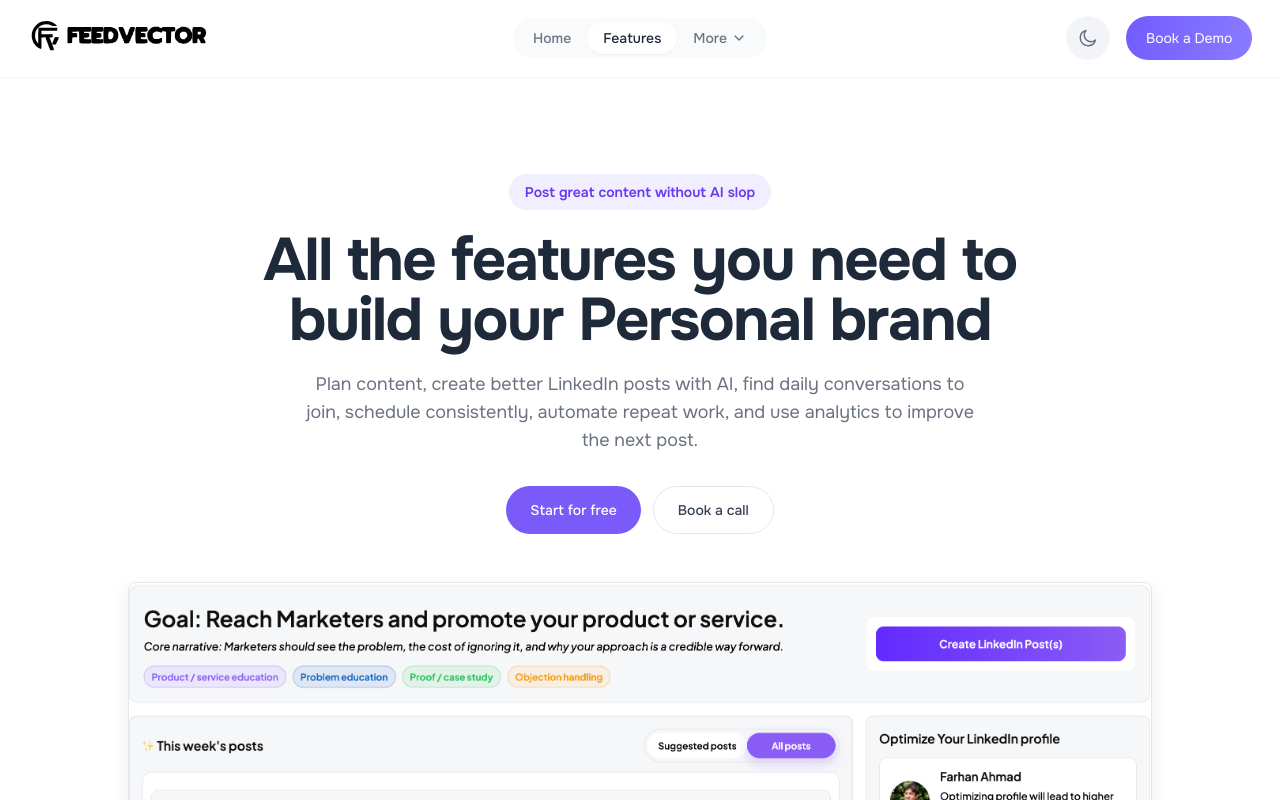
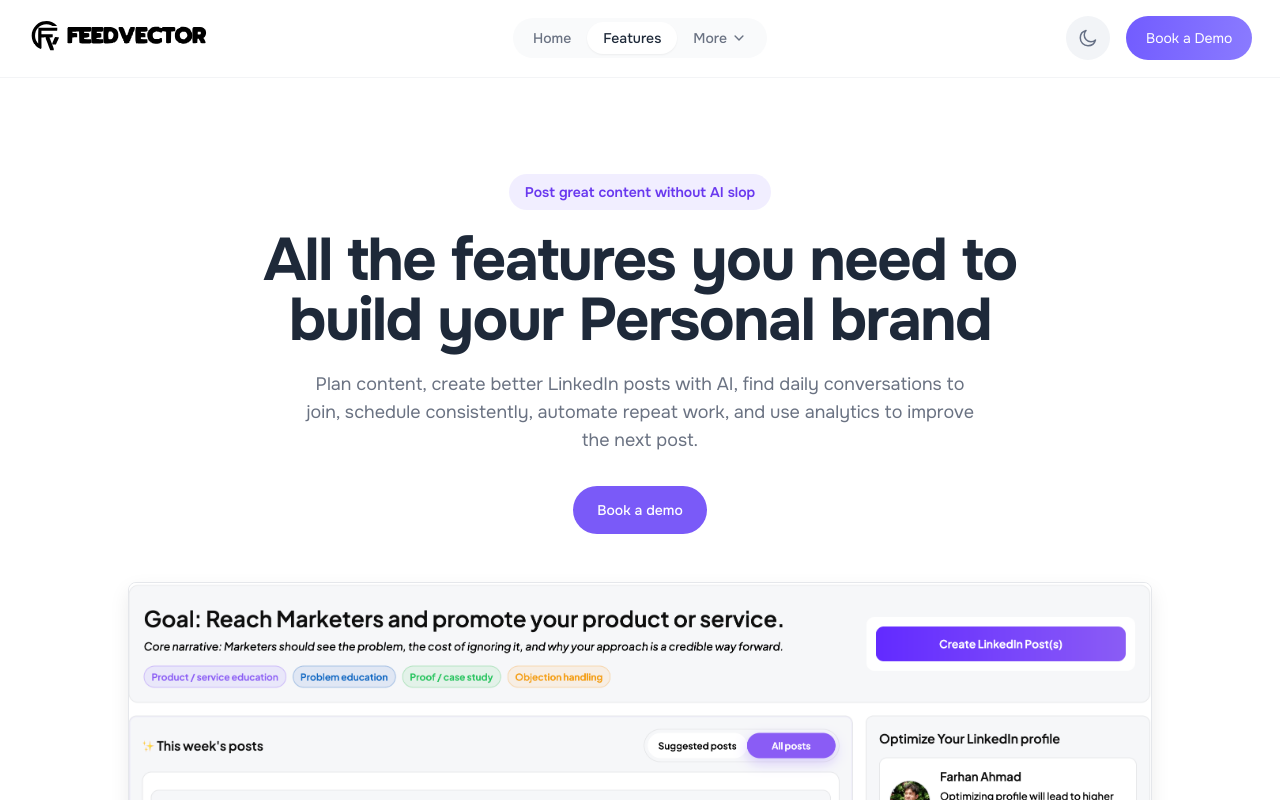
Before and after one commit to codingfarhan/feedvector-landing, a Next.js app: page /features in a window 1280 px wide. Shown: the top 800 px of the page. Built offline with nearby package versions, Linux system fonts and the light colour scheme.

Commit message:
removed start for free button

```diff
--- a/src/app/(site)/features/page.tsx
+++ b/src/app/(site)/features/page.tsx
@@ -253,16 +253,10 @@ export default function FeaturesPage() {
           </p>
           <div className="mt-8 flex flex-col items-center justify-center gap-3 sm:flex-row">
             <Link
-              href="https://app.feedvector.com"
+              href="https://calendar.app.google/yUU9zhkDXKfM6WMv6"
               className="inline-flex h-12 items-center justify-center rounded-full bg-primary-500 px-6 text-sm font-medium text-white transition-colors hover:bg-primary-600"
             >
-              Start for free
-            </Link>
-            <Link
-              href="https://calendly.com/syedfarhanahmad0/30min"
-              className="inline-flex h-12 items-center justify-center rounded-full border border-gray-200 px-6 text-sm font-medium text-gray-700 transition-colors hover:bg-gray-50 dark:border-white/10 dark:text-white/90 dark:hover:bg-white/5"
-            >
-              Book a call
+              Book a demo
             </Link>
           </div>
         </div>
--- a/src/components/sections/hero-section/index.tsx
+++ b/src/components/sections/hero-section/index.tsx
@@ -23,16 +23,8 @@ export default function HeroSection() {
 
               <div className="mt-9 flex sm:flex-row flex-col gap-3 relative z-30 items-center justify-center">
                 <Link
-                  href="https://app.feedvector.com"
+                  href="https://calendar.app.google/yUU9zhkDXKfM6WMv6"
                   className="bg-primary-500 transition h-12 inline-flex items-center justify-center hover:bg-primary-600 px-6 py-3 rounded-full text-white text-sm"
-                >
-                  Start for Free
-                </Link>
-                <Link
-                  href="https://calendar.app.google/r5ARqVFTkr3WCnFe7"
-                  target="_blank"
-                  rel="noopener noreferrer"
-                  className="h-12 inline-flex items-center justify-center rounded-full border border-gray-200 bg-white/80 px-6 py-3 text-sm font-medium text-gray-700 transition hover:bg-white dark:border-white/10 dark:bg-white/5 dark:text-white/90 dark:hover:bg-white/10"
                 >
                   Book a Demo
                 </Link>
```
